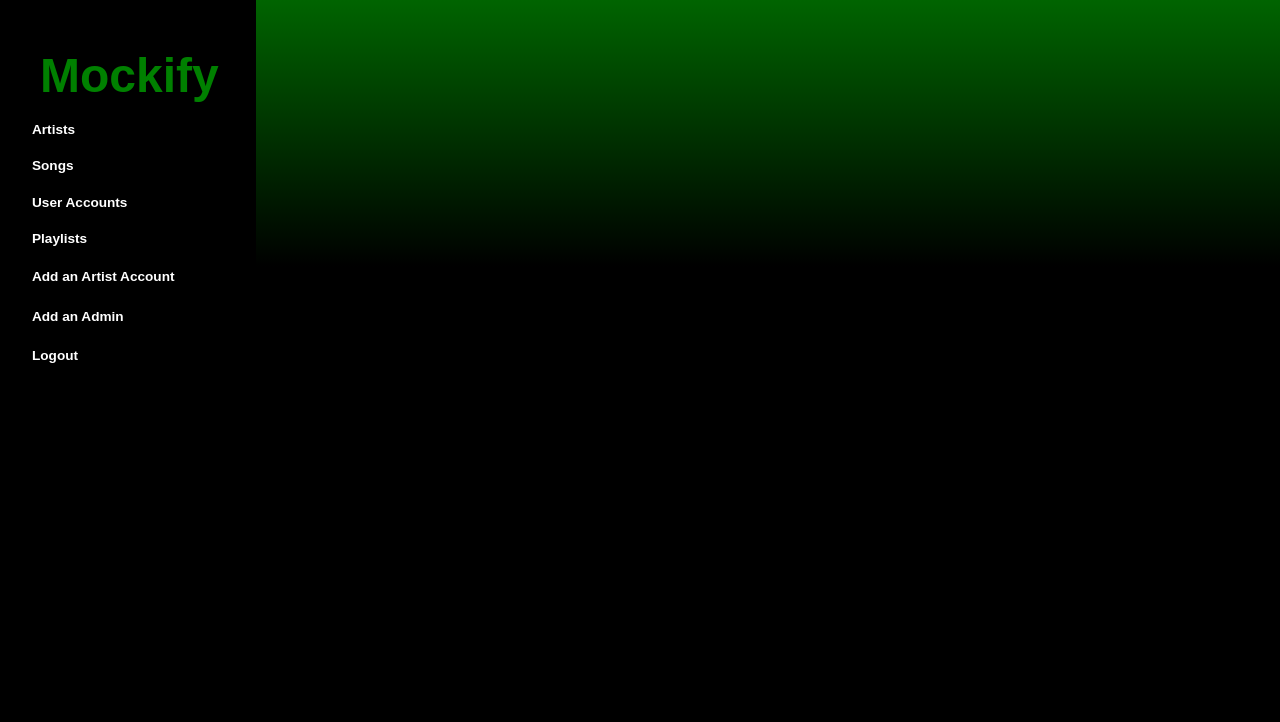
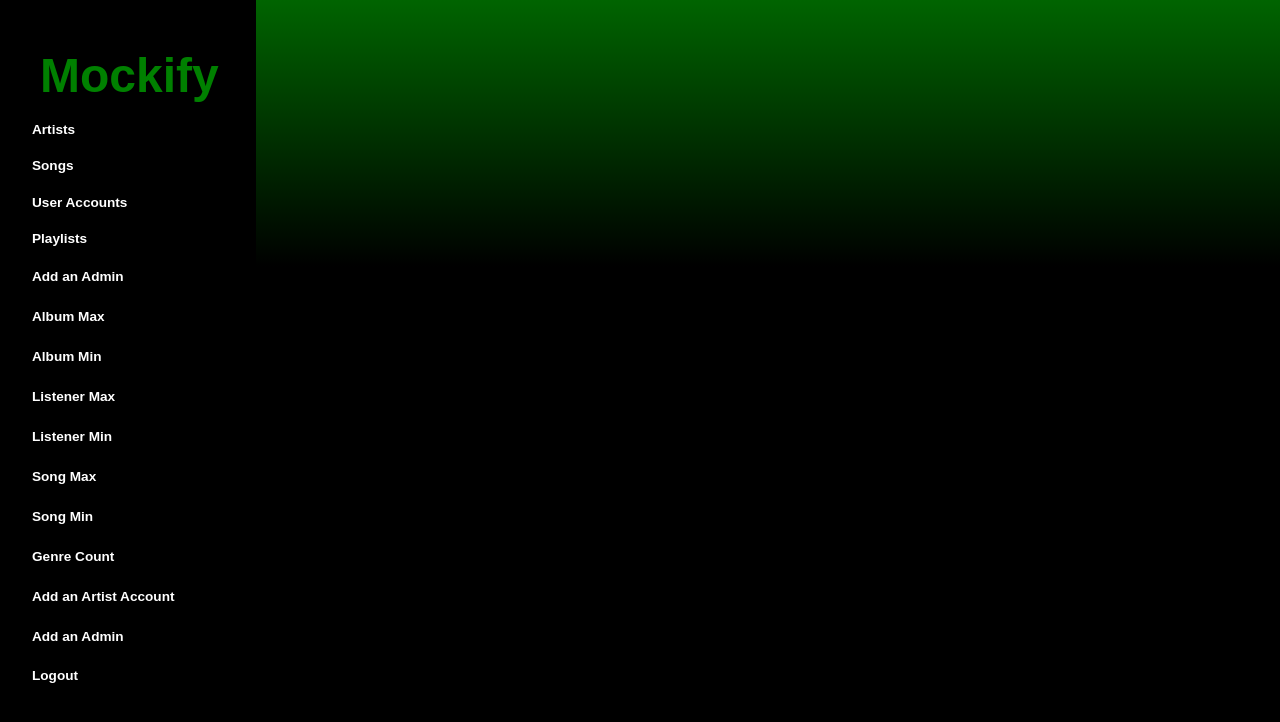
Before and after one commit to doanlng/mockifydb, a PHP site: page /adminLanding.php in a window 1280 px wide. Shown: the top 722 px of the page. Run offline with PHP 8.4, Linux system fonts and the light colour scheme; the visitor is signed in with stand-in values (Sample User, id 1); data that the repository does not hold is empty; some libraries are stand-ins or nearby versions.

Commit message:
Add files via upload

```diff
--- a/adminLanding.php
+++ b/adminLanding.php
@@ -45,6 +45,30 @@
                     <a>Playlists</a>
                 </div>
                 <div class="button bold">
+                    <a href="adminAction/addAdmin.php"style="color:white">Add an Admin</a><br>
+                </div>
+                <div class="button bold">
+                     <a href="statistic-album-max.php"style="color:white">Album Max</a><br>
+                </div>
+                <div class="button bold">
+                    <a href="statistic-album-min.php"style="color:white">Album Min</a><br>
+                </div>
+                <div class="button bold">
+                     <a href="statistic-listener-max.php"style="color:white">Listener Max</a><br>
+                </div>
+                <div class="button bold">
+                    <a href="statistic-listener-min.php"style="color:white">Listener Min</a><br>
+                </div>
+                <div class="button bold">
+                     <a href="statistic-song-max.php"style="color:white">Song Max</a><br>
+                </div>
+                <div class="button bold">
+                    <a href="statistic-song-min.php"style="color:white">Song Min</a><br>
+                </div>
+                <div class="button bold">
+                    <a href="statistic-genre-count.php"style="color:white">Genre Count</a><br>
+                </div>
+                <div class="button bold">
                      <a href="adminAction/addArtist.php"style="color:white">Add an Artist Account</a><br>
                 </div>
                 <div class="button bold">
```
